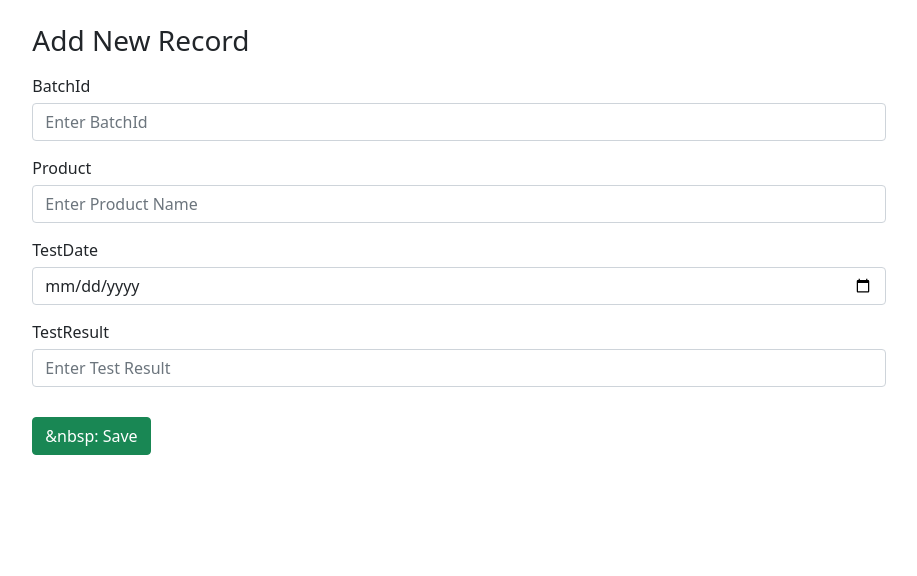
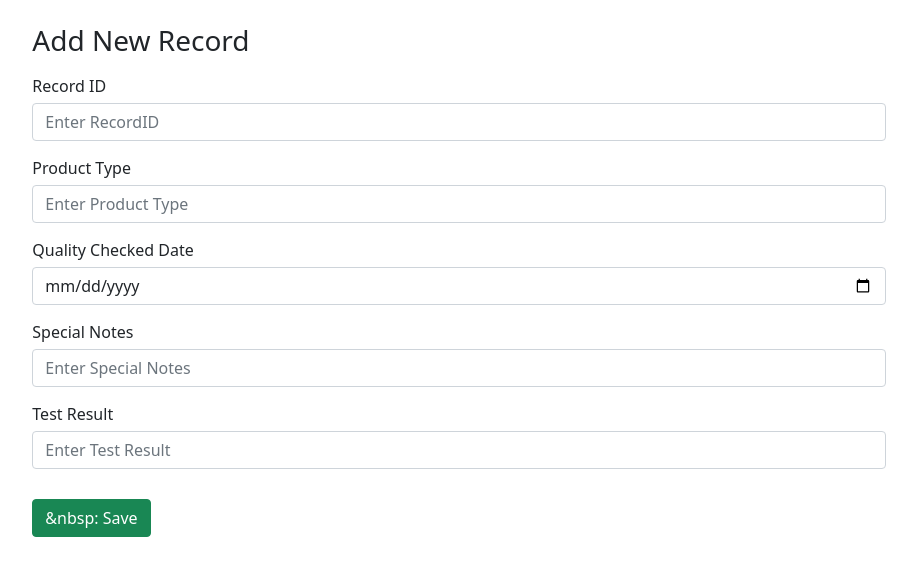
Before and after one commit to OSithu/Coconut-Production-System, a React (Create React App) app in the folder client/: page /addQualityRecord in a window 1280 px wide. Shown: the top 576 px of the page, without its empty margins (181-1098 px from the left). Built offline with nearby package versions, Linux system fonts and the light colour scheme; some icons are missing.

Commit message:
editCreate,Edit,ViewFiles_and_qcmpostsModelFile,qualityControlRoute

```diff
--- a/client/src/components/CreateQualityRecords.js
+++ b/client/src/components/CreateQualityRecords.js
@@ -1,154 +1,137 @@
-// import React, { Component } from "react";
-// import axios from "axios";
+import React, { useState } from 'react';
+import axios from 'axios';
 
-// export default class createQualityRecord extends Component {
-//   constructor(props) {
-//     super(props);
+const CreateQualityRecords = () => {
 
-//     this.state = {
-//         records:{}
-//     };
-//   }
+  const [recordId,setRecordId] =useState('');
+  const [productType,setProductType] =useState('');
+  const [qualityCheckedDate,setQualityCheckedDate] =useState('');
+  const [specialNotes,setSpecialNotes] =useState('');
+  const [testResult,setTestResult] =useState('');
 
-//    componentDidMount(){
-//     const id = this.props.match.params.id;
+  //implementing sendData function
+  const sendData = async (e) => {
+    e.preventDefault();
 
-//     axios.get('http://localhost:8000/records/$id').then((res) => {
-//         if(res.data.success){
-//              this.setState({
-//                 records:res.data.post
-//             });
-//             console.log(this.state.records);
-//         }
-//     });
-//    }
+    //  if (!RecordId || !ProductType || !QualityCheckedDate || !SpecialNotes || !TestResult) {
+    //    alert('Please fill in all fields');
+    //   return;
+    //  }
 
-//    render(){
-
-//     const{Product,TestDate,TestResult} = this.state.records;
-
-//     return (
-//         <div style={{marginTop:'20px'}}>
-//             <h4>{Product}</h4>
-//             <hr/>
-
-//             <dl className ="row">
-//                 <dt className="col-sm-3">TestDate</dt>
-//                 <dd className="col-sm-9">{TestDate}</dd>
-//             </dl>
-//             <dl className ="row">
-//                 <dt className="col-sm-3">TestResult</dt>
-//                 <dd className="col-sm-9">{TestResult}</dd>
-//             </dl>
-//         </div>
-//     )
-//    }
+    //  // Validate QualityCheckedDate format (YYYY-MM-DD)
+    //  if (!/^\d{4}-\d{2}-\d{2}$/.test(QualityCheckedDate)) {
+    //   alert('Please enter a valid Quality Checked Date (YYYY-MM-DD)');
+    //   return;
     // }
 
-import React, { Component } from "react";
-import axios from "axios";
+    try{
+      let newQualityRecord = {
+        recordId:recordId,
+        productType:productType,
+        qualityCheckedDate:qualityCheckedDate,
+        specialNotes:specialNotes,
+        testResult:testResult,
+      }
+      await axios.post('http://localhost:8000/qualityrecords/save',newQualityRecord)
+      .then((res) => {
+        alert(res.data.message);
+        console.log('status' +res.data.success);
+        console.log(res.data.message);
+      })
+      .catch((err) => {
+        if(err.response){
+          console.log(err.response.data.message);
+        }else{
+          console.log("Error occured while processing your axios post request" + err.message);
+        }
+      })
 
-export default class CreateQualityRecords extends Component {
-    constructor(props) {
-        super(props);
-        this.state = {
-          BatchId: "",
-          Product: "",
-          TestDate: "",
-          TestResult: "",
-        };
+      setRecordId('');
+      setProductType();
+      setQualityCheckedDate();
+      setSpecialNotes();
+      setTestResult();
+
+    }
+    catch(err){
+      console.log('sendData function failed! ERROR' + err.message)
+    }
   }
 
-      handleInputChange = (e) => {
-        const { name, value } = e.target;
-
-        this.setState({
-          ...this.state,
-          [name]: value,
-        });
-      }
-
-      onSubmit = (e) => {
-        e.preventDefault();
-
-        const {BatchId,Product,TestDate,TestResult} = this.state;
-
-        const data = {
-            BatchId:BatchId,
-            Product:Product,
-            TestDate:TestDate,
-            TestResult:TestResult,
-        };
-
-        console.log(data);
-
-        axios.post("http://localhost:8000/qualityrecords/save", data).then((res) => {
-          if (res.data.success) {
-            this.setState({
-                BatchId: "",
-                Product: "",
-                TestDate: "",
-                TestResult: "",
-            });
-          }
-        });
-      }
-
-    render(){
   return (
     <div className="col-md-8 mt-4 mx-auto">
       <h1 className="h3 mb-3 font-weight-normal">Add New Record</h1>
-                <form className="needs-validation" noValidate>
+      <form className="needs-validation" noValidate onSubmit={sendData}>
 
                     <div className="form-group" style={{marginBottom:'15px'}}>
-                        <label style={{marginBottom:'5px'}}>BatchId</label>
-                        <input type="text"
+                            <label style={{marginBottom:'5px'}}>Record ID</label>
+                            <input
+                             type="text"
                              className="form-control"
-                        name="BatchId"
-                        placeholder="Enter BatchId "
-                        value={this.state.BatchId}
-                        onChange={this.handleInputChange}/>
+                             name="recordId"
+                             placeholder="Enter RecordID "
+                             onChange={(e) => setRecordId(e.target.value)}
+                             value={recordId}
+                             required
+                            />
                         </div>
 
                         <div className="form-group" style={{marginBottom:'15px'}}>
-                        <label style={{marginBottom:'5px'}}>Product</label>
+                            <label style={{marginBottom:'5px'}}>Product Type</label>
                             <input type="text"
                             className="form-control"
-                        name="Product"
-                        placeholder="Enter Product Name"
-                        value={this.state.Product}
-                        onChange={this.handleInputChange}/>
+                            name="productType"
+                            placeholder="Enter Product Type"
+                            onChange={(e) => setProductType(e.target.value)}
+                            value={productType}
+                            required
+                           />
                         </div>
 
                         <div className="form-group" style={{marginBottom:'15px'}}>
-                        <label style={{marginBottom:'5px'}}>TestDate</label>
-                        <input type="date"
+                            <label style={{marginBottom:'5px'}}>Quality Checked Date</label>
+                            <input type="Date"
                             className="form-control"
-                        name="TestDate"
-                        placeholder="Enter Test Date"
-                        value={this.state.TestDate}
-                        onChange={this.handleInputChange}/>
+                            name="qualityCheckedDate"
+                            placeholder="Enter Quality Checked Date"
+                            onChange={(e) => setQualityCheckedDate(e.target.value)}
+                            value={qualityCheckedDate}
+                            required
+                           />
                         </div>
 
                         <div className="form-group" style={{marginBottom:'15px'}}>
-                        <label style={{marginBottom:'5px'}}>TestResult</label>
+                            <label style={{marginBottom:'5px'}}>Special Notes</label>
                             <input type="text"
                             className="form-control"
-                        name="TestResult"
-                        placeholder="Enter Test Result"
-                        value={this.state.TestResult}
-                        onChange={this.handleInputChange}/>
+                            name="specialNotes"
+                            placeholder="Enter Special Notes"
+                            onChange={(e) => setSpecialNotes(e.target.value)}
+                             value={specialNotes}
+                             required
+                            />
                         </div>
 
-                    <button className="btn btn-success" type="submit" style={{marginTop:'15px'}} onClick={this.onSubmit}>
+                        <div className="form-group" style={{marginBottom:'15px'}}>
+                            <label style={{marginBottom:'5px'}}>Test Result</label>
+                            <input type="text"
+                            className="form-control"
+                            name="testResult"
+                            placeholder="Enter Test Result"
+                            onChange={(e) => setTestResult(e.target.value)}
+                            value={testResult}
+                            required
+                           />
+                        </div>
+
+
+                        <button className="btn btn-success" type="submit" style={{marginTop:'15px'}}>
                             <i className="far fa check-square"></i>
                             &nbsp: Save
                         </button>
-
-
-
       </form>
     </div>
     )
   }
-}
+
+export default CreateQualityRecords;
--- a/client/src/components/EditQualityRecords.js
+++ b/client/src/components/EditQualityRecords.js
@@ -1,125 +1,148 @@
-import React, { Component } from 'react';
-import axios from 'axios';
+import React, { useState, useEffect } from "react";
+import axios from "axios";
+import { useParams, useNavigate } from 'react-router-dom';
 
-export default class EditQualityRecords extends Component {
-    constructor(props) {
-        super(props);
-        this.state = {
-          BatchId: "",
-          Product: "",
-          TestDate: "",
-          TestResult: "",
-        };
-      }
+const EditQualityRecords = () => {
+  const [recordId, setRecordId] = useState("");
+  const [productType, setProductType] = useState("");
+  const [qualityCheckedDate, setQualityCheckedDate] = useState("")
+  const [specialNotes, setSpecialNotes] = useState("");
+  const [testResult, setTestResult] = useState("");
 
-      handleInputChange = (e) => {
-        const { name, value } = e.target;
+  const { id } = useParams();
+  const navigate = useNavigate();
 
-        this.setState({
-          ...this.state,
-          [name]: value,
-        });
-      }
-
-      onSubmit = (e) => {
-        e.preventDefault();
-        const id = this.props.match.params.id;
-        const {BatchId,Product,TestDate,TestResult} = this.state;
-
-        const data = {
-            BatchId:BatchId,
-            Product:Product,
-            TestDate:TestDate,
-            TestResult:TestResult,
-        };
-
-        console.log(data);
-
-        axios.put('http://localhost:8000/qualityrecords/update/${id}', data).then((res) => {
-          if (res.data.success) {
-            alert("Record Updated Successfully")
-            this.setState({
-                BatchId: "",
-                Product: "",
-                TestDate: "",
-                TestResult: "",
-            });
+  useEffect(() => {
+    const getOneRecord = async () => {
+      await axios.get(`http://localhost:8000/qualityrecords/${id}`)
+      .then((res) => {
+        setRecordId(res.data.records.recordId);
+        setProductType(res.data.records.productType);
+        setQualityCheckedDate(res.data.records.qualityCheckedDate);
+        setSpecialNotes(res.data.records.specialNotes);
+        setTestResult(res.data.records.testResult);
+        console.log(res.data.message);
+      })
+      .catch((err) => {
+        if (err.response) {
+          console.log(err.response.data.error);
+        }else{
+          console.log("Error occured while processing your get request");
         }
       });
     }
 
-    componentDidMount() {
+    getOneRecord();
+  }, [id]);
 
-        const id = this.props.match.params.id;
+  const UpdateRecord = async (e) => {
+    e.preventDefault();
 
-        axios.get(`http://localhost:8000/qrecords/${id}`).then(res => {
-            if (res.data.success) {
-              this.setState({
-                BatchId: res.data.records.BatchId,
-                Product: res.data.records.Product,
-                TestDate: res.data.records.TestDate,
-                TestResult: res.data.records.TestResult
-              });
-              console.log(this.state.records);
+    try {
+      const confirmed = window.confirm("Are you sure you want to update this record?");
+      if (confirmed) {
+        let updatedQualityRecord = {
+          recordId: recordId,
+          productType: productType,
+          qualityCheckedDate: qualityCheckedDate,
+          specialNotes: specialNotes,
+          testResult: testResult,
+        };
+        await axios.put(`http://localhost:8000/qualityrecords/update/${id}`, updatedQualityRecord)
+          .then((res) => {
+            alert(res.data.message);
+            console.log(res.data.message);
+            navigate("/viewQualityRecords");
+          })
+          .catch((err) => {
+            if (err.response) {
+              console.log(err.response.data.message);
+            } else {
+              console.log("Error occurred while processing your axios put request" + err.message);
             }
           });
+      } else {
+        alert('Update canceled!');
+      }
+    } catch (err) {
+      console.log("Update Failed!", err.message);
+    }
   }
 
-    render(){
   return (
           <div className="col-md-8 mt-4 mx-auto">
             <h1 className="h3 mb-3 font-weight-normal">Update Record</h1>
-                <form className="needs-validation" noValidate>
+            <form className="needs-validation" noValidate onSubmit={UpdateRecord}>
 
                           <div className="form-group" style={{marginBottom:'15px'}}>
-                        <label style={{marginBottom:'5px'}}>BatchId</label>
-                        <input type="text"
+                                  <label style={{marginBottom:'5px'}}>Record ID</label>
+                                  <input
+                                   type="text"
                                    className="form-control"
-                        name="BatchId"
-                        placeholder="Enter BatchId "
-                        value={this.state.BatchId}
-                        onChange={this.handleInputChange}/>
+                                   name="recordId"
+                                   placeholder="Enter RecordID "
+                                   onChange={(e) => setRecordId(e.target.value)}
+                                   value={recordId}
+                                   required
+                                  />
                               </div>
 
                               <div className="form-group" style={{marginBottom:'15px'}}>
-                        <label style={{marginBottom:'5px'}}>Product</label>
+                                  <label style={{marginBottom:'5px'}}>Product Type</label>
                                   <input type="text"
                                   className="form-control"
-                        name="Product"
-                        placeholder="Enter Product Name"
-                        value={this.state.Product}
-                        onChange={this.handleInputChange}/>
+                                  name="productType"
+                                  placeholder="Enter Product Type"
+                                  onChange={(e) => setProductType(e.target.value)}
+                                  value={productType}
+                                  required
+                                 />
                               </div>
 
                               <div className="form-group" style={{marginBottom:'15px'}}>
-                        <label style={{marginBottom:'5px'}}>TestDate</label>
-                        <input type="date"
+                                  <label style={{marginBottom:'5px'}}>Quality Checked Date</label>
+                                  <input type="Date"
                                   className="form-control"
-                        name="TestDate"
-                        placeholder="Enter Test Date"
-                        value={this.state.TestDate}
-                        onChange={this.handleInputChange}/>
+                                  name="qualityCheckedDate"
+                                  placeholder="Enter Quality Checked Date"
+                                  onChange={(e) => setQualityCheckedDate(e.target.value)}
+                                  value={qualityCheckedDate}
+                                  required
+                                 />
                               </div>
 
                               <div className="form-group" style={{marginBottom:'15px'}}>
-                        <label style={{marginBottom:'5px'}}>TestResult</label>
+                                  <label style={{marginBottom:'5px'}}>Special Notes</label>
                                   <input type="text"
                                   className="form-control"
-                        name="TestResult"
-                        placeholder="Enter Test Result"
-                        value={this.state.TestResult}
-                        onChange={this.handleInputChange}/>
+                                  name="specialNotes"
+                                  placeholder="Enter Special Notes"
+                                  onChange={(e) => setSpecialNotes(e.target.value)}
+                                   value={specialNotes}
+                                   required
+                                  />
                               </div>
 
-                    <button className="btn btn-success" type="submit" style={{marginTop:'15px'}} cnClick={this.onSubmit}>
-                        <i className="far fa check-square"></i>
-                        &nbsp: Update
-                    </button>
+                              <div className="form-group" style={{marginBottom:'15px'}}>
+                                  <label style={{marginBottom:'5px'}}>Test Result</label>
+                                  <input type="text"
+                                  className="form-control"
+                                  name="testResult"
+                                  placeholder="Enter Test Result"
+                                  onChange={(e) => setTestResult(e.target.value)}
+                                  value={testResult}
+                                  required
+                                 />
+                              </div>
 
 
-
+                              <button className="btn btn-success" type="submit" style={{marginTop:'15px'}}>
+                                 {/* <i className="far fa check-square"></i> */}
+                                  &nbsp: Save
+                              </button>
             </form>
           </div>
-        )
-    }
-}
+          );
+};
+
+export default EditQualityRecords;
--- a/client/src/components/ViewQualityRecords.js
+++ b/client/src/components/ViewQualityRecords.js
@@ -1,68 +1,94 @@
-import React, { Component } from 'react';
+import React, { useEffect, useState } from 'react';
 import axios from 'axios';
 
-export default class ViewQualityRecords extends Component {
-  constructor(props) {
-    super(props);
+const ViewQualityRecords = () => {
+  const [allRecords, setAllRecords] = useState([]);
 
-    this.state = {
-      records: []
+ useEffect(() => {
+
+  const getAllRecords = async ()  => {
+
+    await axios.get('http://localhost:8000/qualityrecords')
+    .then((res) => {
+      setAllRecords(res.data.existingQualityRecords);
+      console.log('Status: ' + res.data.success);
+      console.log(res.data.message);
+    })
+    .catch((err) => {
+      if(err.response){
+        console.log(err.response.data.error);
+      }else{
+        console.log("Error occurred while processing your axios get request." +err.message);
+      }
+    });
  };
+
+    getAllRecords();
+  }, []);
+
+  const handleDelete = async (id) => {
+
+    try{
+      const confirmed = window.confirm('Are you sure you want to delete this record?');
+      if(confirmed){
+        await axios.delete(`http://localhost:8000/qualityrecords/delete/${id}`)
+        .then((res) => {
+           alert(res.data.message);
+           console.log(res.data.message);
+       })
+       .catch((err) => {
+          if(err.response){
+          console.log(err.response.data.message);
+          } else {
+          console.log("Error occured while processing your axios delete");
+          }
+       });
+      }else{
+      alert('Delete cancelled!');
+      }
+    }catch(err){
+      console.log('handleDelete function failed! ERROR' + err.message)
+    }
 }
 
-  componentDidMount() {
-    this.retrieveRecords();
-  }
-
-  retrieveRecords() {
-    axios.get("http://localhost:8000/qrecords")
-      .then(res => {
-        if (res.data.success) {
-          this.setState({
-            records: res.data.existingPosts
-          });
-          console.log(this.state.records);
-        }
-      });
-    }
-
-  onDelete = (id) => {
-    axios.delete(`http://localhost:8000/qualityrecords/delete/${id}`).then((res) => {
-      alert("Record Deleted Successfully");
-      this.retrieveRecords();
-    })
-  }
+  return (
+  <div className="container">
+    <div>
+     <h1>Quality Control Records</h1>
 
 
-    render() {
-      return (
-        <div className="container">
-          <p>Quality Control Records</p>
+     <button className="btn btn-success">
+         <a href="/addQualityRecord" style={{ textDecoration: 'none', color: 'white' }}>Add New Record</a>
+       </button>
 
      <table className="table">
       <thead>
         <tr>
           <th scope="col">#</th>
-              <th scope="col">Product</th>
-              <th scope="col">Test Date</th>
-              <th scope="col">Test Results</th>
+          <th scope="col">RecordId</th>
+          <th scope="col">ProductType</th>
+          <th scope="col">QualityCheckedDate</th>
+          <th scope="col">SpecialNotes</th>
+          <th scope="col">TestResult</th>
           <th scope="col">Action</th>
         </tr>
       </thead>
 
       <tbody>
-            {this.state.records.map((records, index) => (
+        {allRecords.map((records, index) => (
          <tr key={index}>
          <th scope="row">{index+1}</th>
-                <td>{records.Product}</td>
-                <td>{records.TestDate}</td>
-                <td>{records.TestResult}</td>
+           <td>{records.recordId}</td>
+           <td>{records.productType}</td>
+           <td>{records.qualityCheckedDate}</td>
+           <td>{records.specialNotes}</td>
+           <td>{records.testResult}</td>
            <td>
-                  <a className="btn btn-warning" href={'/editQualityRecord/${records.id}'}>
+            <a className="btn btn-warning" href={'/editQualityRecord/${records._id}'}>
               <i className="fas fa-edit"></i>&nbsp;Update
             </a>
             &nbsp;
-                  <a className="btn btn-danger" href="#" onClick={() =>this.onDelete(records._id)}>
+           <a className="btn btn-danger" href="#" onClick={() =>handleDelete(records._id)}>
             <i className="fas fa-trash-alt"></i>&nbsp;Delete
            </a>
           </td>
@@ -71,12 +97,8 @@ export default class ViewQualityRecords extends Component {
       </tbody>
     </table>
 
-
-
-        <button className="btn btn-success">
-          <a href="/addQualityRecord" style={{ textDecoration: 'none', color: 'white' }}>Add New Record</a>
-        </button>
    </div>
-    );
-  }
-}
+  </div>
+ )
+};
+export default ViewQualityRecords;
```
Also changed, not shown: 2 other files (tests, documents, lock files or other folders). Lines whose indentation alone changed are shown as unchanged.
